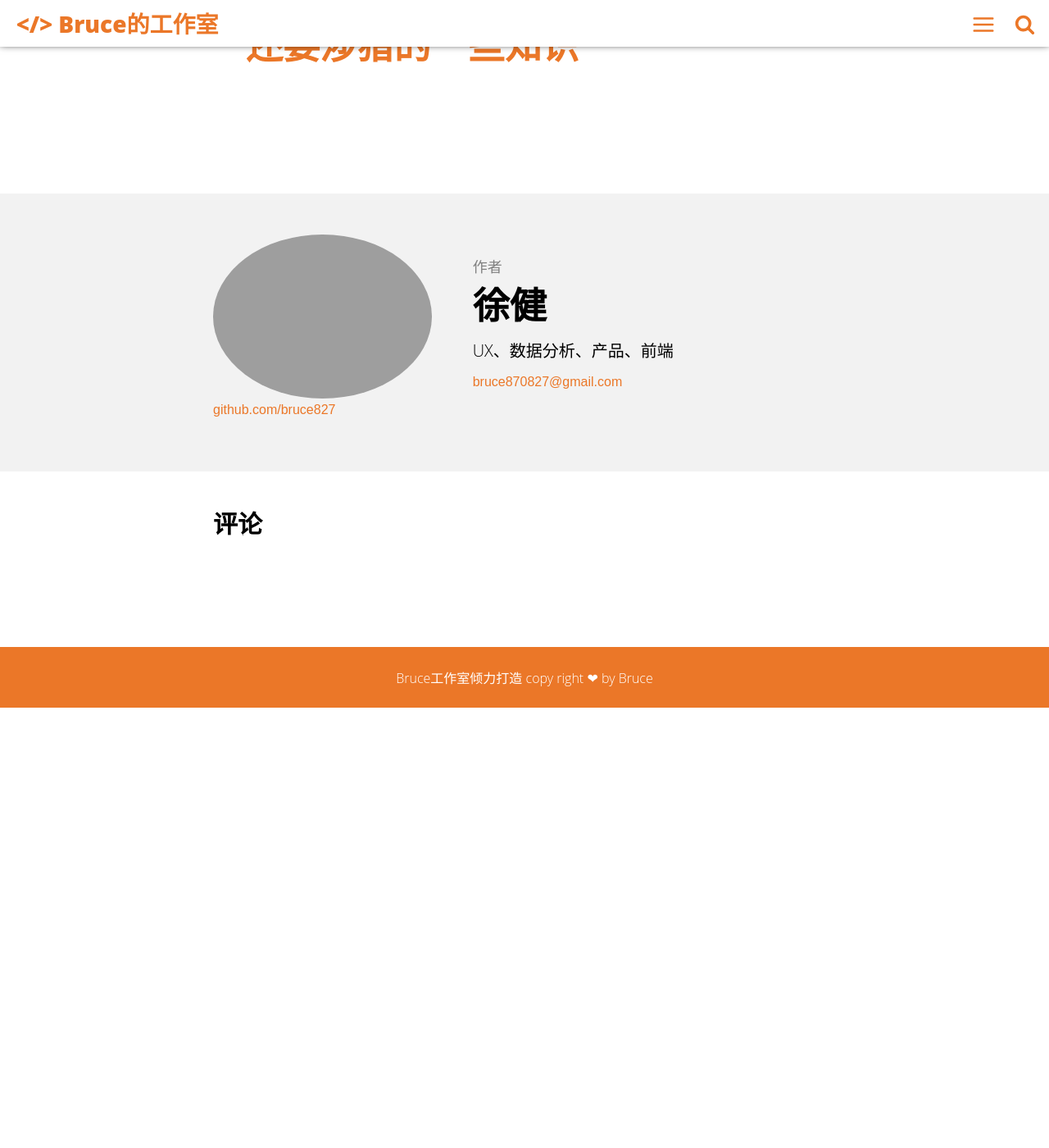
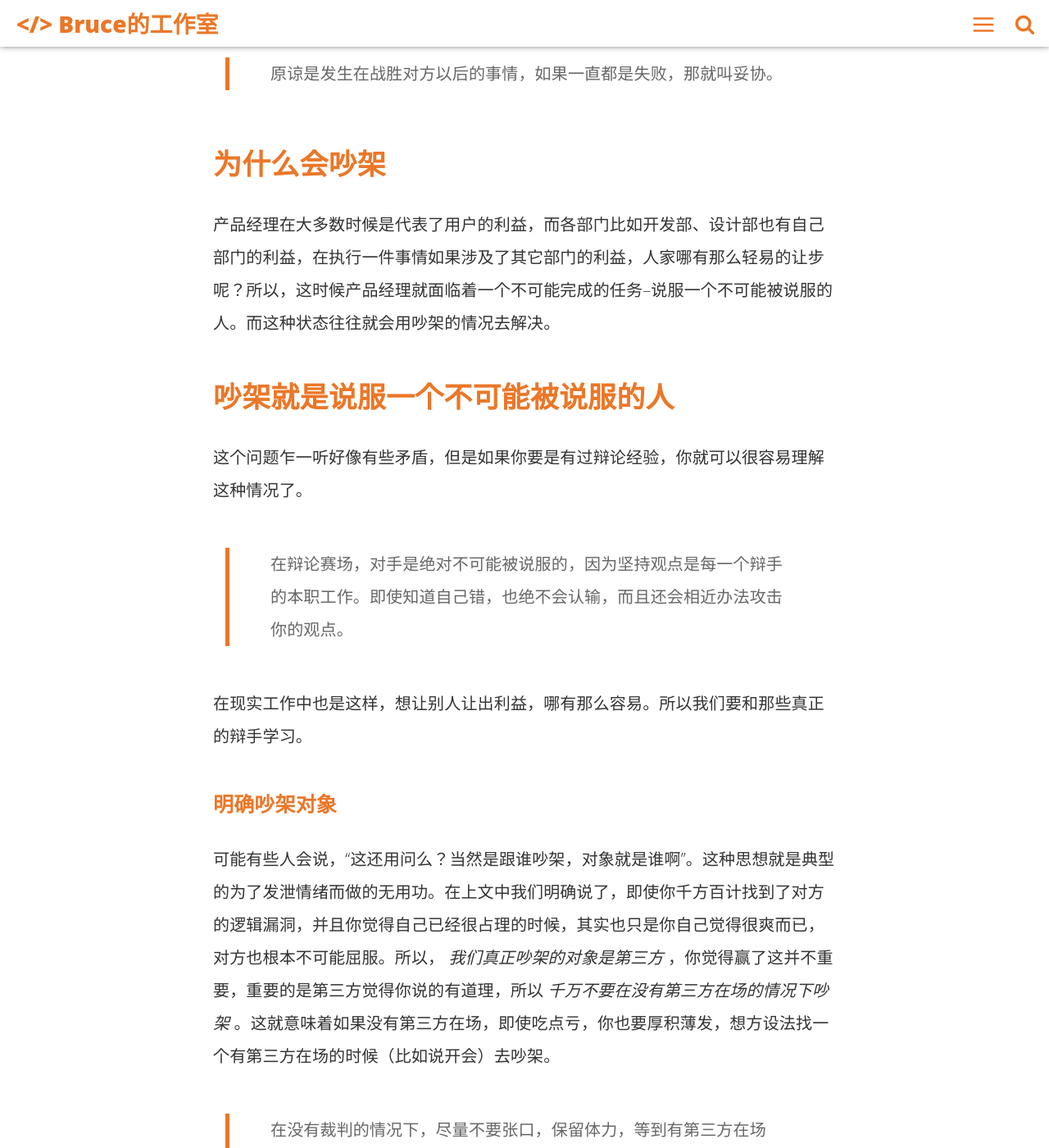
Before and after one commit to bruce827/portfolio, a Jekyll site: the page built from _posts/2020-08-21-pm-roadmap09.md, in a window 1280 px wide and 1400 px high, scrolled down 7286 px. Shown: the whole window at 82% size. Built offline with Jekyll 4.4.1, drawn with Linux system fonts in a browser that asks for light colours; comment, search, counter and statistics services are not loaded; before the commit the page ends 8149 px from its top, so only the background shows below that; some of the changed text lies outside the part shown.

Commit message:
根据pmp的内容丰富产品札记

```diff
--- a/_posts/2020-08-21-pm-roadmap09.md
+++ b/_posts/2020-08-21-pm-roadmap09.md
@@ -75,6 +75,31 @@ introduction: 让有用的东西有人用
 * 连环图画
 5. 对外展示你的商业模型
 这种类型大多是面向投资方，我至今还没有一次独立的面对投资者的汇报，所以敬请期待吧。
+
 # 别把同事当成的同行
-# 需求给同事的需求模板
+如果跨部门的吵架不可避免，那我们首先要考虑的是如何可以击败对方，其次再考虑是不是要原谅对方或者是让步。
+> 原谅是发生在战胜对方以后的事情，如果一直都是失败，那就叫妥协。
+
+## 为什么会吵架
+产品经理在大多数时候是代表了用户的利益，而各部门比如开发部、设计部也有自己部门的利益，在执行一件事情如果涉及了其它部门的利益，人家哪有那么轻易的让步呢？所以，这时候产品经理就面临着一个不可能完成的任务--说服一个不可能被说服的人。而这种状态往往就会用吵架的情况去解决。
+## 吵架就是说服一个不可能被说服的人
+这个问题乍一听好像有些矛盾，但是如果你要是有过辩论经验，你就可以很容易理解这种情况了。
+> 在辩论赛场，对手是绝对不可能被说服的，因为坚持观点是每一个辩手的本职工作。即使知道自己错，也绝不会认输，而且还会相近办法攻击你的观点。
+
+在现实工作中也是这样，想让别人让出利益，哪有那么容易。所以我们要和那些真正的辩手学习。
+### 明确吵架对象
+可能有些人会说，“这还用问么？当然是跟谁吵架，对象就是谁啊”。这种思想就是典型的为了发泄情绪而做的无用功。在上文中我们明确说了，即使你千方百计找到了对方的逻辑漏洞，并且你觉得自己已经很占理的时候，其实也只是你自己觉得很爽而已，对方也根本不可能屈服。所以， *我们真正吵架的对象是第三方* ，你觉得赢了这并不重要，重要的是第三方觉得你说的有道理，所以 *千万不要在没有第三方在场的情况下吵架* 。这就意味着如果没有第三方在场，即使吃点亏，你也要厚积薄发，想方设法找一个有第三方在场的时候（比如说开会）去吵架。
+> 在没有裁判的情况下，尽量不要张口，保留体力，等到有第三方在场时，再发出关键一击。
+
+### 放大重要性
+在明确了吵架对象的情况下，我们就知道了把太多的精力都放在找到对方的漏洞上是不值得的。我们应该把主要精力放在让对象理解自己观点的重要性上面，你要在任何时候证明你比对手更重要。道理很简单，只要第三方觉得你很重要，你就是夜空中最重要的星。
+1. 刻意夸张：在你观点的基础上，说一个你自己明显知道很夸张的事情，把人们的注意力吸引过来。
+2. 抽象化：把一个具体的问题抽象为更加高层，甚至战略方向的问题。
+> 这里涉及到别人，真的不适合放例子了。
+
+### 如果真的输了呢
+都说文无第一，武无第二。但是如果对方就真的在各个方面都压你一头，你会不会觉得自己输了而气馁呢？
+注意，到了这一步，已经不光是说服力或者口才的问题了，而是上升到一种看待竞争的价值观。以往我们认为，要赢得战争，一定要盯住对说，面对面对抗。但是生活和工作中，很多时候就跟上辩论赛场一样，输赢的维度不是单一的。你的目标，不仅仅是取得观点上的胜利同时，你也要在说服的过程中让自己的能力获得最大化的提现。
+
+<!-- # 需求给同事的需求模板 -->
 # 还要涉猎的一些知识
```
Also changed, not shown: _posts/2020-06-27-pm-roadmap04.md (+18 -0 lines), _posts/2020-06-30-pm-roadmap05.md (+4 -1 lines), assets/img/PM/smart-m.png (added).
